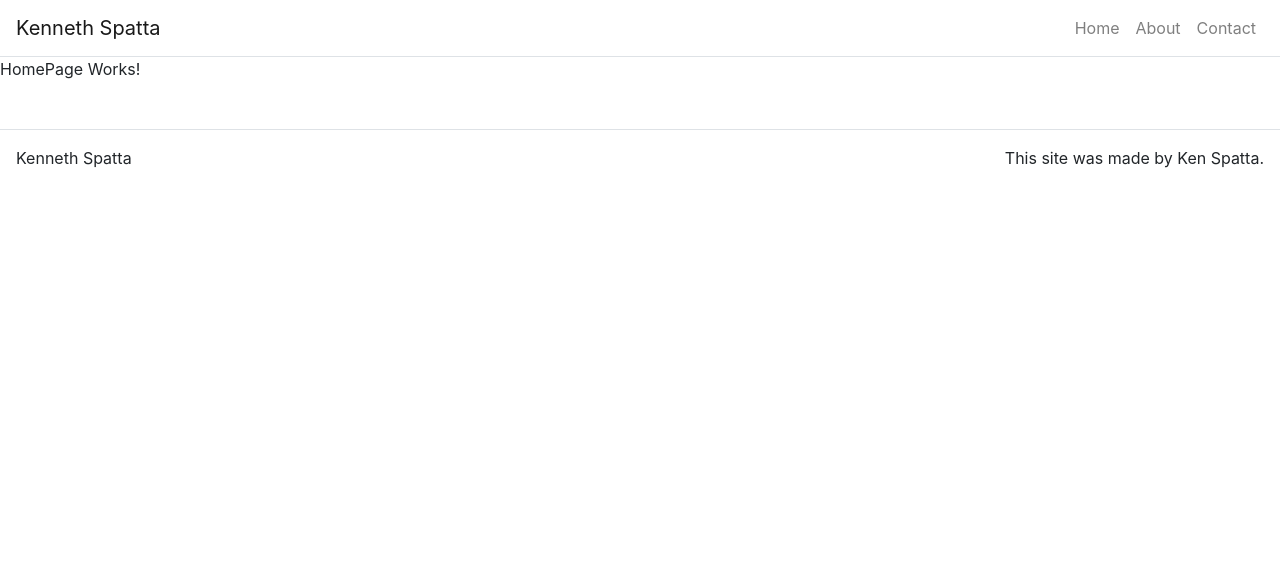
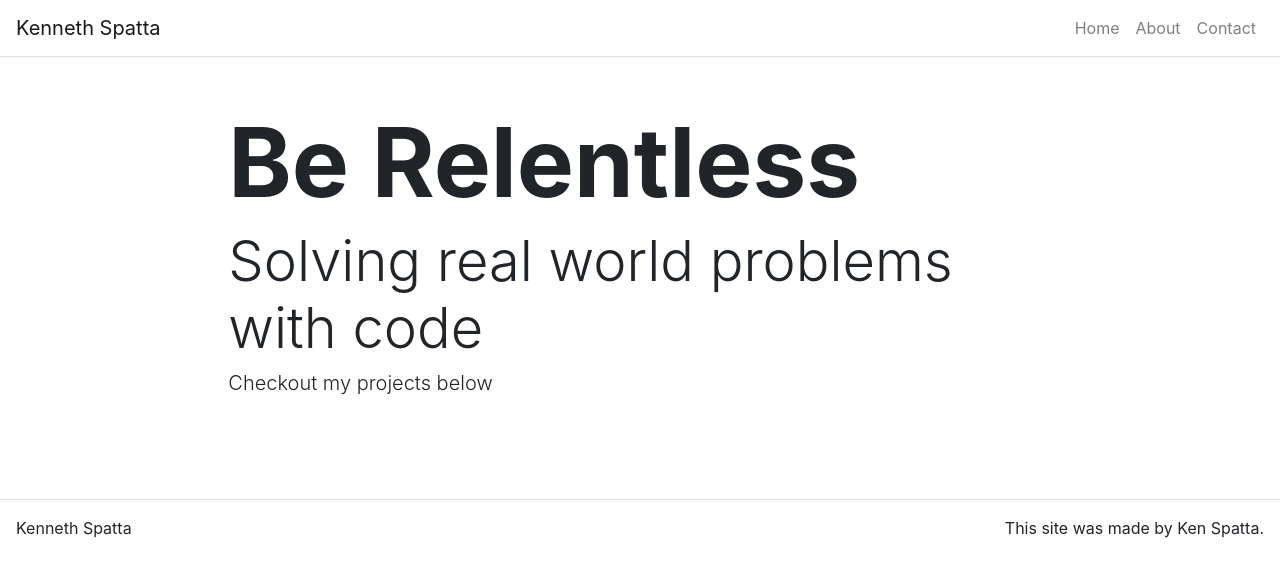
Before and after one commit to kenyounot/portfolio-site, a React (Create React App) app: page / in a window 1280 px wide. Shown: the top 576 px of the page. Built offline with nearby package versions, Linux system fonts and the light colour scheme.

Commit message:
Create hero text for homepage

```diff
--- a/src/App.js
+++ b/src/App.js
@@ -27,7 +27,7 @@
 			],
 			home: {
 				title: 'Be Relentless',
-				subtitle: 'Projects that make a difference',
+				subtitle: 'Solving real world problems with code',
 				text: 'Checkout my projects below'
 			},
 			about: {
--- /dev/null
+++ b/src/components/Hero.js
@@ -0,0 +1,37 @@
+import React from 'react';
+import Jumbotron from 'react-bootstrap/Jumbotron';
+import Container from 'react-bootstrap/Container';
+import Row from 'react-bootstrap/Row';
+import Col from 'react-bootstrap/Col';
+
+function Hero(props) {
+	return (
+		<Jumbotron className='bg-transparent jumbotron-fluid p-0'>
+			<Container fluid={true}>
+				<Row className='justify-content-center py-5'>
+					<Col md={8} sm={12}>
+						{props.title && (
+							<h1 className='display-1 font-weight-bolder'>
+								{props.title}
+							</h1>
+						)}
+
+						{props.subTitle && (
+							<h3 className='display-4 font-weight-light'>
+								{props.subTitle}
+							</h3>
+						)}
+
+						{props.text && (
+							<h3 className='lead font-weight-light'>
+								{props.text}
+							</h3>
+						)}
+					</Col>
+				</Row>
+			</Container>
+		</Jumbotron>
+	);
+}
+
+export default Hero;
--- a/src/pages/HomePage.js
+++ b/src/pages/HomePage.js
@@ -1,7 +1,14 @@
 import React from 'react';
+import Hero from '../components/Hero';
 
 function HomePage(props) {
-	return <p>HomePage Works!</p>;
+	return (
+		<Hero
+			title={props.title}
+			subTitle={props.subTitle}
+			text={props.text}
+		/>
+	);
 }
 
 export default HomePage;
```
